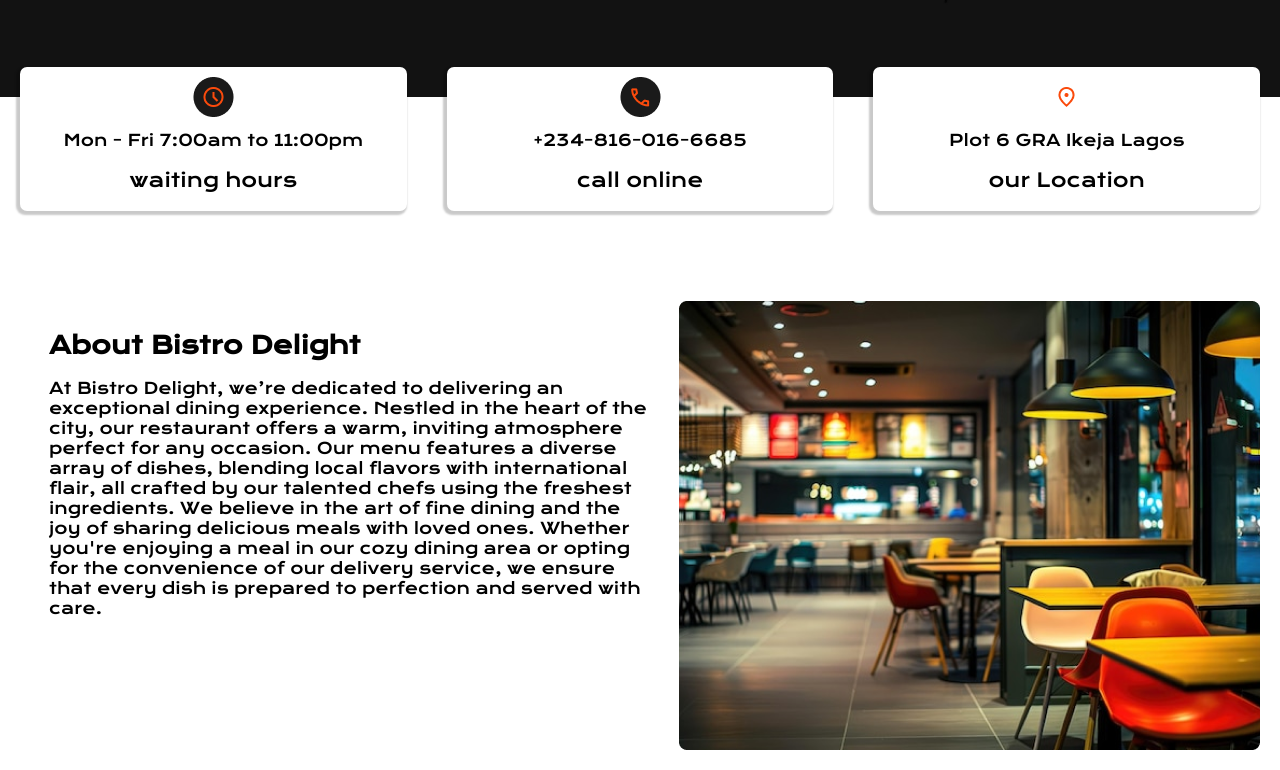
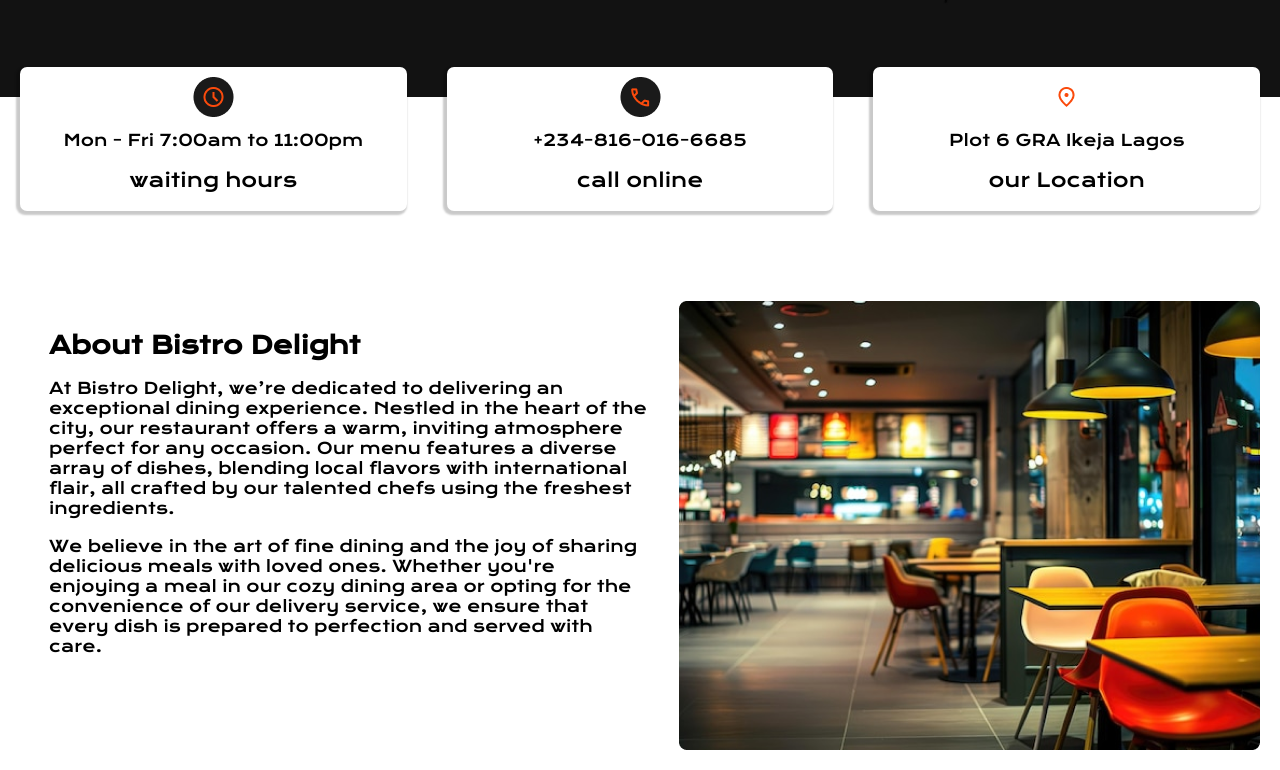
Before and after one commit to GAMSH655/BISTRO-DELIGHT, a React (Vite) app: page / in a window 1280 px wide. Shown: the part 471-1241 px from the top of the page. Built offline with nearby package versions, Linux system fonts and the light colour scheme.

Commit message:
working in the about componnets

```diff
--- a/src/Components/About.jsx
+++ b/src/Components/About.jsx
@@ -9,6 +9,8 @@
                 <h3 className="about_Title">about  bistro Delight</h3>
                 <p className="ABout_p">
                 At Bistro Delight, we’re dedicated to delivering an exceptional dining experience. Nestled in the heart of the city, our restaurant offers a warm, inviting atmosphere perfect for any occasion. Our menu features a diverse array of dishes, blending local flavors with international flair, all crafted by our talented chefs using the freshest ingredients.
+                </p>
+                <p className="ABout_p">
                 We believe in the art of fine dining and the joy of sharing delicious meals with loved ones. Whether you're enjoying a meal in our cozy dining area or opting for the convenience of our delivery service, we ensure that every dish is prepared to perfection and served with care.
                 </p>
              </div>
```
